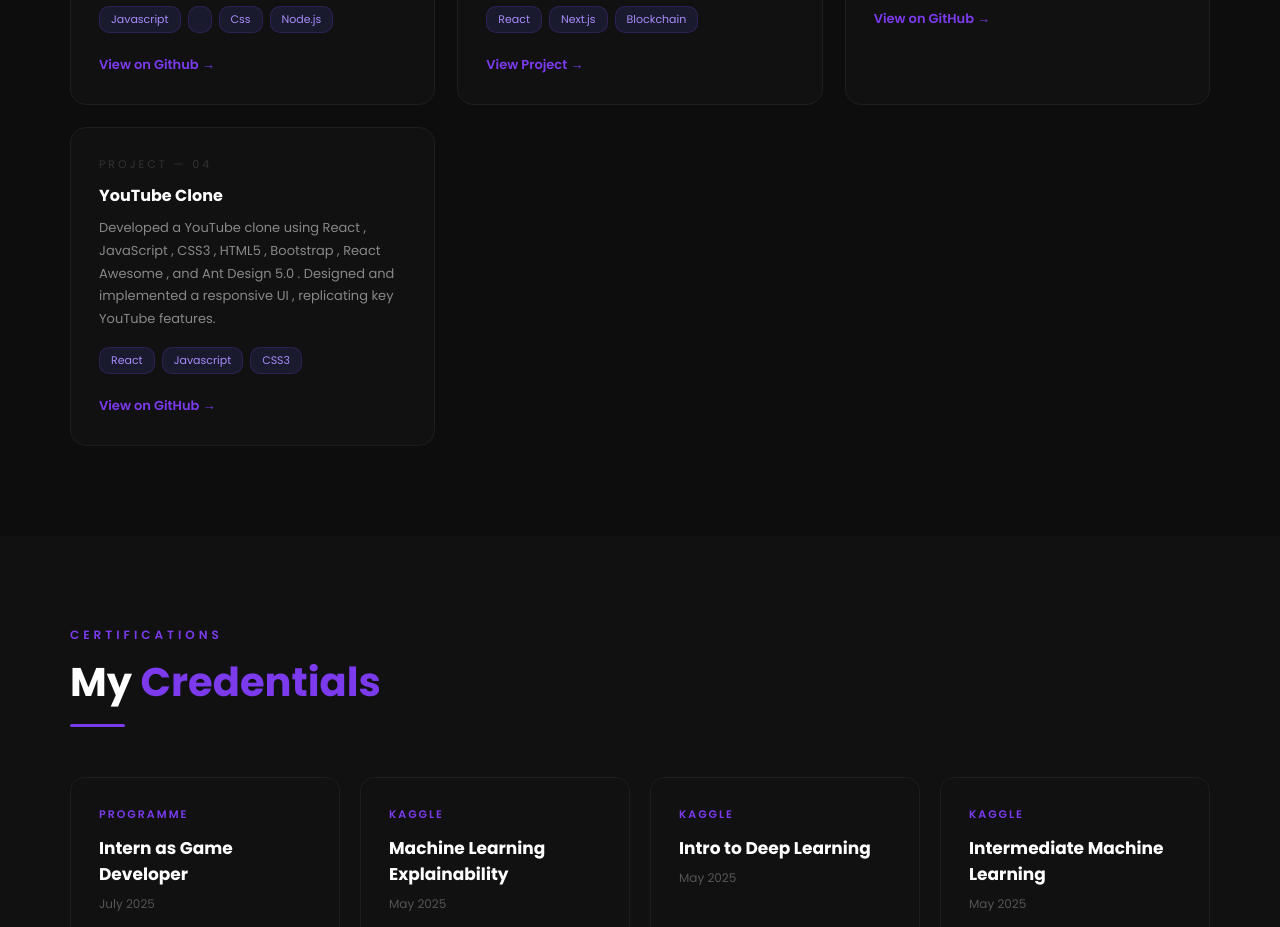
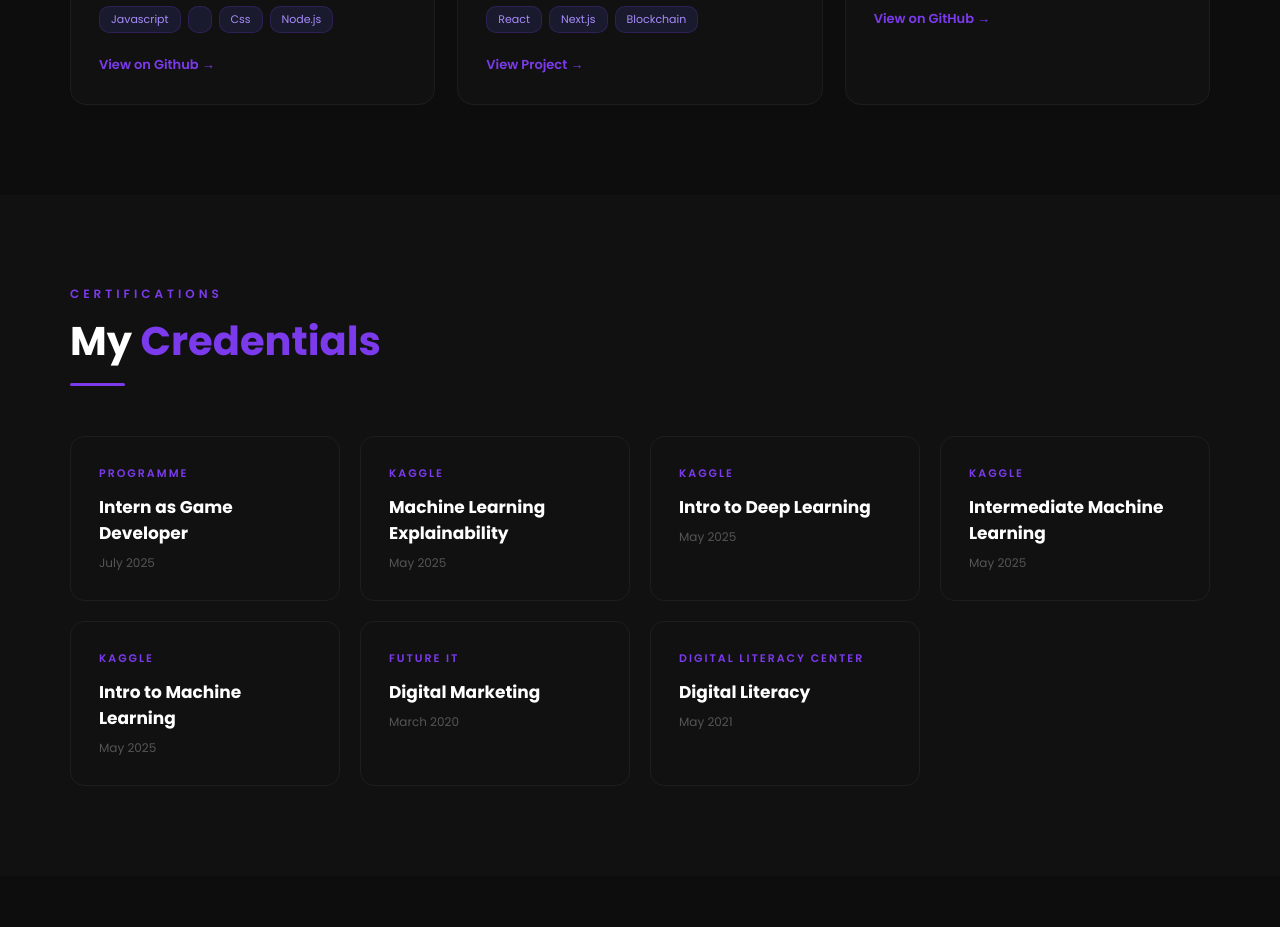
Before and after one commit to Source123-commits/Portfolio-Website, a plain HTML site: page index.html in a window 1280 px wide. Shown: the part 3940-4867 px from the top of the page. Drawn offline with Linux system fonts and the light colour scheme.

Commit message:
Update index.html

```diff
--- a/index.html
+++ b/index.html
@@ -471,17 +471,14 @@ target audience and tailor strategies accordingly.</li>
       <div class="proj-card">
         <p class="p-num">Project — 01</p>
         <h3 class="p-title">E-Commerce Website </h3>
-        <p class="p-desc">Developed a modern e-commerce platform featuring product
-listings , category filters. Also add Exclusive offers, and newsletter subscription.</p>
+        <p class="p-desc">Developed a modern e-commerce platform featuring product listings , category filters. Also add Exclusive offers, and newsletter subscription.</p>
         <div class="p-tags"><span class="p-tag">Javascript</span><span class="p-tag"></span><span class="p-tag">Css</span><span class="p-tag">Node.js</span></div>
         <a href="https://github.com/Source123-commits/E-commerce-" target="_blank" class="p-link">View on Github →</a>
       </div>
       <div class="proj-card">
         <p class="p-num">Project — 02</p>
         <h3 class="p-title">Blockchain Based Supply chain</h3>
-        <p class="p-desc">Offers a transparent and unalterable transaction record, fostering
-trust and reliability throughout the rice and essential goods supply
-chain.</p>
+        <p class="p-desc">Offers a transparent and unalterable transaction record, fostering trust and reliability throughout the rice and essential goods supply chain.</p>
         <div class="p-tags"><span class="p-tag">React</span><span class="p-tag">Next.js</span><span class="p-tag">Blockchain</span></div>
         <a href="https://trace-root.vercel.app/" target="_blank" class="p-link">View Project →</a>
       </div>
@@ -491,15 +488,6 @@ chain.</p>
         <p class="p-desc">It's a simple version to show how to worl permission and roles system.</p>
         <div class="p-tags"><span class="p-tag">Php</span><span class="p-tag">Laravel</span></div>
         <a href="https://github.com/Source123-commits/Laravel-Website" target="_blank" class="p-link">View on GitHub →</a>
-      </div>
-         <div class="proj-card">
-        <p class="p-num">Project — 04</p>
-        <h3 class="p-title">YouTube Clone</h3>
-        <p class="p-desc">Developed a YouTube clone using React , JavaScript , CSS3 , HTML5
-, Bootstrap , React Awesome , and Ant Design 5.0 . Designed and
-implemented a responsive UI , replicating key YouTube features.</p>
-        <div class="p-tags"><span class="p-tag">React</span><span class="p-tag">Javascript</span><span class="p-tag">CSS3</span></div>
-        <a href="https://github.com/Source123-commits/Youtube-Clone" target="_blank" class="p-link">View on GitHub →</a>
       </div>
     </div>
   </div>
```
